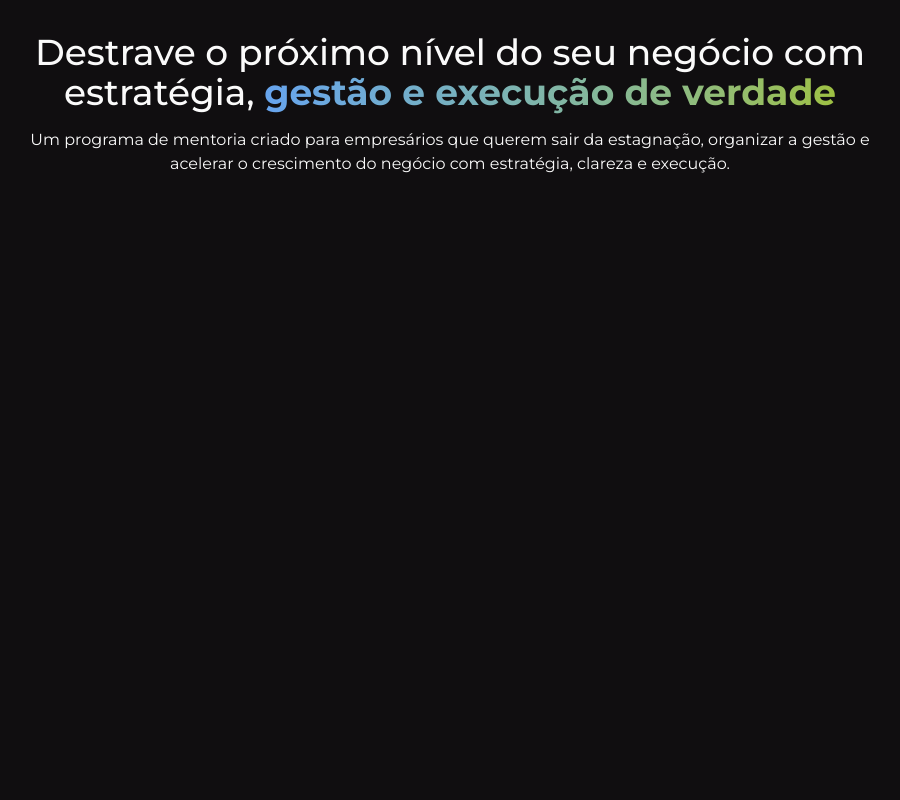
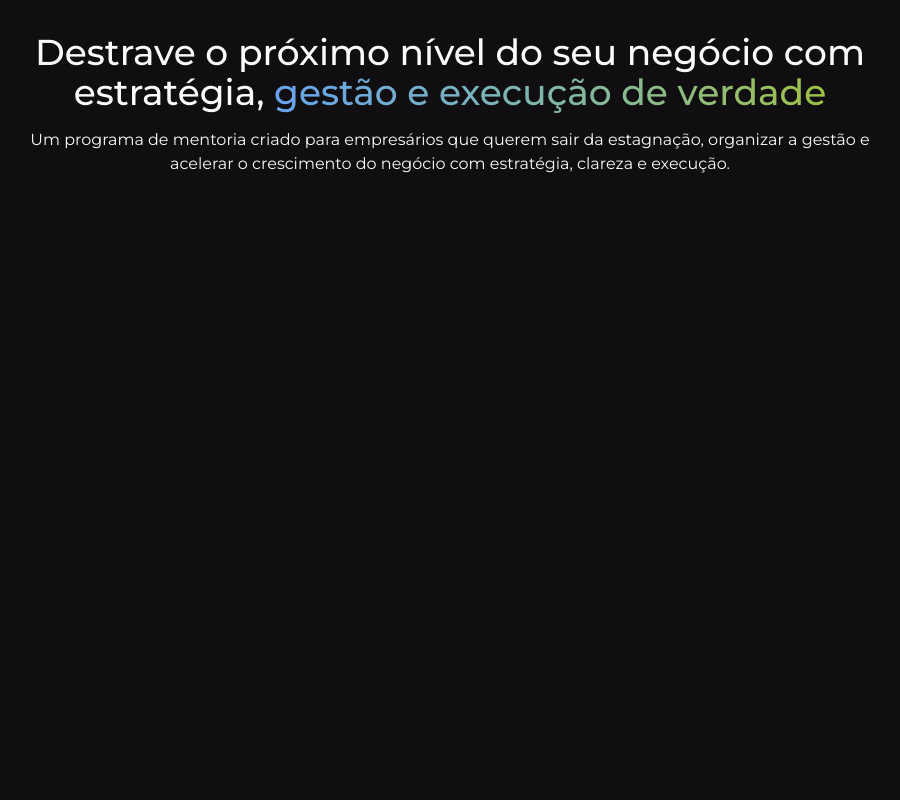
Before and after one commit to tonalmeidadev/lp-andre-costa, a Next.js app: page / in a window 1280 px wide. Shown: the top 800 px of the page, without its empty margins (190-1090 px from the left). Built offline with nearby package versions, Linux system fonts and the light colour scheme.

Commit message:
[styles] fix strong font-weight in headline

```diff
--- a/src/app/page.tsx
+++ b/src/app/page.tsx
@@ -31,7 +31,7 @@ export default function HomePage() {
             className={twMerge(
               "text-center text-4xl font-medium",
               "[&>strong]:bg-linear-to-r [&>strong]:from-[#67A4EE] [&>strong]:to-[#9EC042]",
-              "[&>strong]:bg-clip-text [&>strong]:text-transparent"
+              "[&>strong]:bg-clip-text [&>strong]:font-medium [&>strong]:text-transparent"
             )}
           />
 
--- a/src/components/hero/hero.tsx
+++ b/src/components/hero/hero.tsx
@@ -32,7 +32,7 @@ export function Hero({ headline, description }: HeroProps) {
           className={twMerge(
             "text-center text-4xl font-medium",
             "[&>strong]:bg-linear-to-r [&>strong]:from-[#67A4EE] [&>strong]:to-[#9EC042]",
-            "[&>strong]:bg-clip-text [&>strong]:text-transparent"
+            "[&>strong]:bg-clip-text [&>strong]:font-medium [&>strong]:text-transparent"
           )}
         />
 
```
